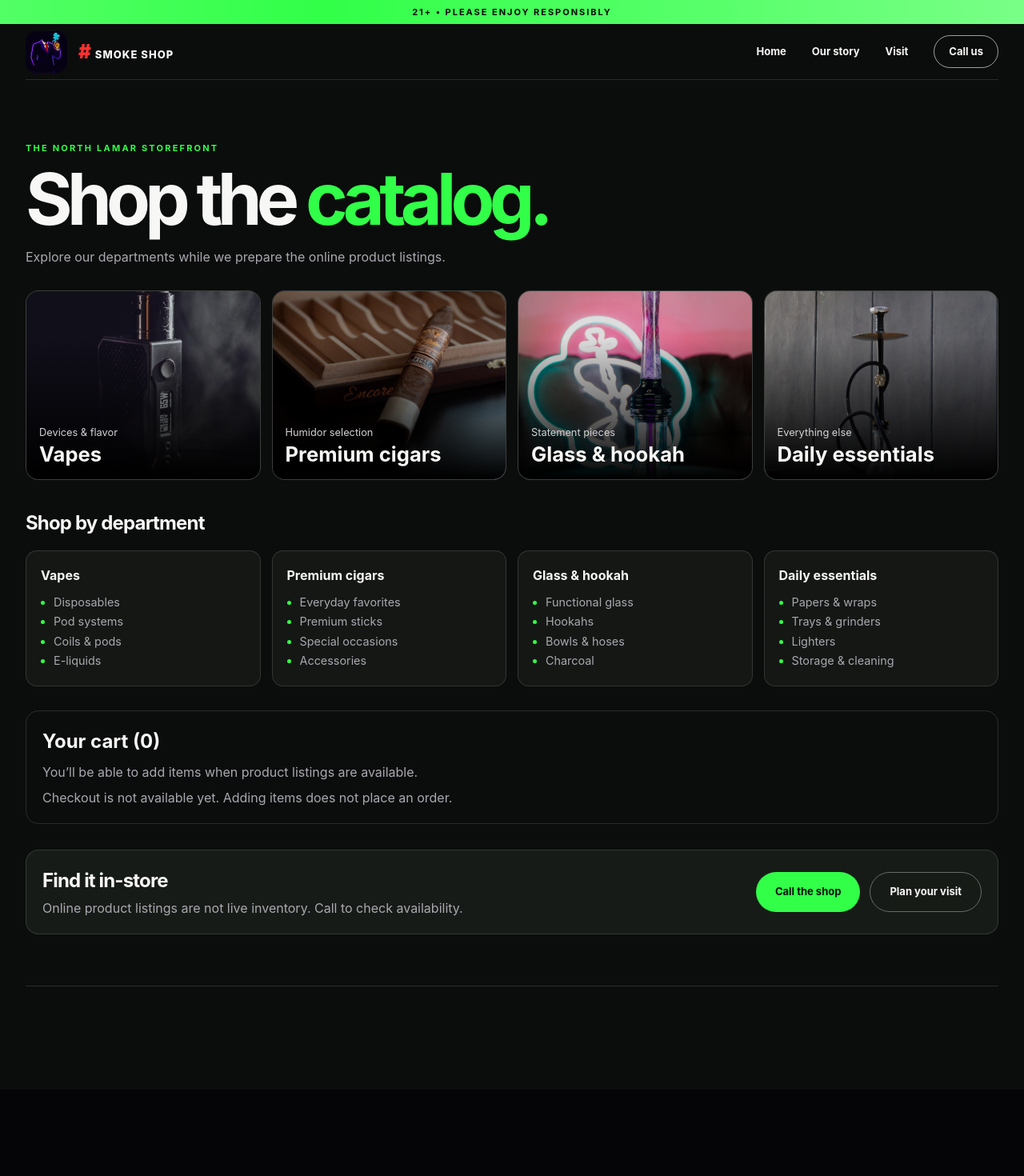
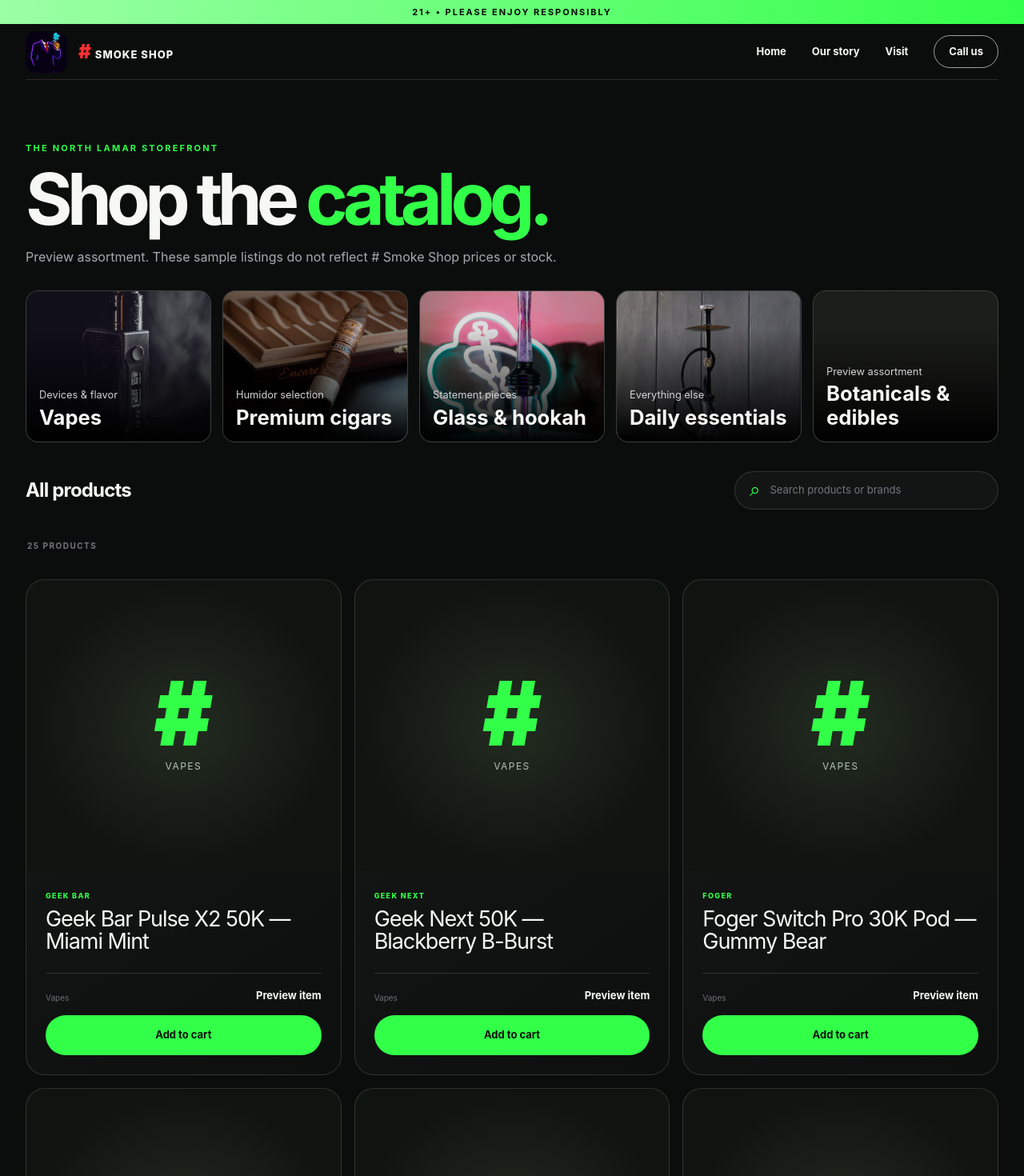
Before and after one commit to Nagasai125/Hash, a Next.js app: page /catalog in a window 1280 px wide. Shown: the top 1470 px of the page at 80% size. Before the commit the page ends 1409 px from the top, so only its background shows below. Built offline with nearby package versions, Linux system fonts and the light colour scheme.

Commit message:
Update Site source

```diff
--- a/app/catalog/CatalogExplorer.tsx
+++ b/app/catalog/CatalogExplorer.tsx
@@ -1,7 +1,7 @@
 "use client";
 
 import { useMemo, useState } from "react";
-import { catalogCategories, catalogProducts } from "./catalog-data";
+import { catalogCategories, catalogIsPreview, catalogProducts } from "./catalog-data";
 import { changeQuantity } from "./cart";
 
 const basePath = process.env.NEXT_PUBLIC_BASE_PATH ?? "";
@@ -37,14 +37,14 @@ export default function CatalogExplorer() {
       <div className="shop-intro">
         <p className="section-label">The North Lamar storefront</p>
         <h1 id="all-products-title">Shop the <span>catalog.</span></h1>
-        <p>{hasProducts ? "Browse products and build your cart. Online checkout isn’t open yet." : "Explore our departments while we prepare the online product listings."}</p>
+        <p>{catalogIsPreview ? "Preview assortment. These sample listings do not reflect # Smoke Shop prices or stock." : hasProducts ? "Browse products and build your cart. Online checkout isn’t open yet." : "Explore our departments while we prepare the online product listings."}</p>
       </div>
 
       <div className="shop-categories" role="group" aria-label="Browse by category">
         {catalogCategories.map((category) => (
           <button key={category.id} type="button" aria-pressed={activeCategory === category.id}
             onClick={() => setActiveCategory(activeCategory === category.id ? "all" : category.id)}>
-            <img src={`${basePath}${category.image}`} alt="" />
+            {category.image && <img src={`${basePath}${category.image}`} alt="" />}
             <span>{category.eyebrow}<strong>{category.name}</strong></span>
           </button>
         ))}
@@ -82,7 +82,7 @@ export default function CatalogExplorer() {
                   {product.image ? (
                     <img src={`${basePath}${product.image}`} alt={product.name} loading="lazy" />
                   ) : (
-                    <span aria-hidden="true">#</span>
+                    <div className="shop-product-placeholder" aria-hidden="true"><b>#</b><small>{category?.name}</small></div>
                   )}
                   {product.availability && <em>{product.availability}</em>}
                 </div>
@@ -92,7 +92,7 @@ export default function CatalogExplorer() {
                   {product.description && <span>{product.description}</span>}
                   <div>
                     <small>{category?.name}</small>
-                    <strong>{product.price ?? "Call for price"}</strong>
+                    <strong>{product.price ?? (catalogIsPreview ? "Preview item" : "Call for price")}</strong>
                   </div>
                   <button className="button button--primary shop-add" type="button" onClick={() => updateCart(product.id, 1)} aria-label={`Add ${product.name} to cart`}>Add to cart</button>
                 </div>
@@ -124,7 +124,7 @@ export default function CatalogExplorer() {
           <ul>
             {catalogProducts.filter(({ id }) => cart[id] > 0).map(({ id, name, price }) => (
               <li key={id}>
-                <span><strong>{name}</strong><small>{price ? `${price} each` : "Call for price"}</small></span>
+                <span><strong>{name}</strong><small>{price ? `${price} each` : catalogIsPreview ? "Preview item" : "Call for price"}</small></span>
                 <div className="shop-quantity">
                   <button type="button" aria-label={`Decrease quantity of ${name}`} onClick={() => updateCart(id, -1)}>−</button>
                   <span>{cart[id]}</span>
@@ -137,11 +137,11 @@ export default function CatalogExplorer() {
         )}
         <p>Checkout is not available yet. Adding items does not place an order.</p>
       </section>
-      <aside className="shop-visit">
+      {!catalogIsPreview && <aside className="shop-visit">
         <div><h2>Find it in-store</h2><p>Online product listings are not live inventory. Call to check availability.</p></div>
         <a className="button button--primary" href="tel:+15125687868">Call the shop</a>
         <a className="button button--glass" href={`${basePath}/#visit`}>Plan your visit</a>
-      </aside>
+      </aside>}
     </section>
   );
 }
--- a/app/catalog/catalog-data.ts
+++ b/app/catalog/catalog-data.ts
@@ -1,3 +1,5 @@
+import products from "./products.json";
+
 export type CatalogCategory = {
   id: string;
   name: string;
@@ -61,8 +63,17 @@ export const catalogCategories: CatalogCategory[] = [
     alt: "Hookah and accessories on a wooden table",
     includes: ["Papers & wraps", "Trays & grinders", "Lighters", "Storage & cleaning"],
   },
+  {
+    id: "botanicals",
+    name: "Botanicals & edibles",
+    eyebrow: "Preview assortment",
+    description: "Reference listings for botanicals and edibles.",
+    image: "",
+    alt: "",
+    includes: [],
+  },
 ];
 
-// Add supplied inventory here. The catalog UI automatically groups products by
-// category and supports brand, price, availability, image, and tag metadata.
-export const catalogProducts: CatalogProduct[] = [];
+// shortcut: local snapshot, replace with verified records from the Sheets export.
+export const catalogIsPreview = true;
+export const catalogProducts: CatalogProduct[] = products;
--- /dev/null
+++ b/app/catalog/products.json
@@ -0,0 +1,27 @@
+[
+  {"id":"geek-bar-pulse-x2-50k-miami-mint","name":"Geek Bar Pulse X2 50K — Miami Mint","categoryId":"vapes","brand":"Geek Bar"},
+  {"id":"geek-next-50k-blackberry-b-burst","name":"Geek Next 50K — Blackberry B-Burst","categoryId":"vapes","brand":"Geek Next"},
+  {"id":"foger-switch-pro-30k-pod-gummy-bear","name":"Foger Switch Pro 30K Pod — Gummy Bear","categoryId":"vapes","brand":"Foger"},
+  {"id":"geek-bar-refillable-60k-amazon-lemonade","name":"Geek Bar Refillable 60K — Amazon Lemonade","categoryId":"vapes","brand":"Geek Bar"},
+  {"id":"geek-bar-pulse-15k-sour-apple-b-burst","name":"Geek Bar Pulse 15K — Sour Apple B-Burst","categoryId":"vapes","brand":"Geek Bar"},
+  {"id":"al-fakher-250g-two-apple","name":"Al Fakher Shisha 250 g — Two Apple","categoryId":"glass-hookah","brand":"Al Fakher"},
+  {"id":"mazaya-shisha-250g-gum-with-mint","name":"Mazaya Shisha 250 g — Gum with Mint","categoryId":"glass-hookah","brand":"Mazaya"},
+  {"id":"starbuzz-hookah-m416","name":"Starbuzz Hookah M416","categoryId":"glass-hookah","brand":"Starbuzz"},
+  {"id":"aleaf-6-looking-glass-al2095-blue","name":"Aleaf 6″ Looking Glass AL2095 — Blue","categoryId":"glass-hookah","brand":"Aleaf"},
+  {"id":"aleaf-waterpipe-11-double-tier-tree-perc-al2113-green","name":"Aleaf 11″ Double Tier Tree Perc AL2113 — Green","categoryId":"glass-hookah","brand":"Aleaf"},
+  {"id":"aleaf-waterpipe-recycler-al2088-gr-green","name":"Aleaf 8″ Recycler AL2088-GR — Green","categoryId":"glass-hookah","brand":"Aleaf"},
+  {"id":"heavy-beaker-bong-9mm","name":"Heavy Beaker Bong — 9 mm","categoryId":"glass-hookah"},
+  {"id":"matrix-perc-bubbler-10","name":"Matrix Perc Bubbler — 10″","categoryId":"glass-hookah"},
+  {"id":"al-mawarde-coals","name":"Al Mawarde Coals","categoryId":"daily-essentials","brand":"Al Mawarde"},
+  {"id":"zaeem-charcoal-1-kg","name":"Zaeem Charcoal — 1 kg","categoryId":"daily-essentials","brand":"Zaeem"},
+  {"id":"7-seas-kratom-350mg-12ct-jar-strawberry","name":"7 Seas Kratom 350 mg, 12 ct — Strawberry","categoryId":"botanicals","brand":"7 Seas"},
+  {"id":"camino-gummies-10ct-5mg-wild-berry","name":"Camino Gummies 5 mg, 10 ct — Wild Berry","categoryId":"botanicals","brand":"Camino"},
+  {"id":"dope-pros-7g-formula-one","name":"Dope Pros 7 g — Formula One","categoryId":"botanicals","brand":"Dope Pros"},
+  {"id":"dope-pros-exotic-flower-e85","name":"Dope Pros Exotic Flower — E85","categoryId":"botanicals","brand":"Dope Pros"},
+  {"id":"half-bakd-sumo-gold-d9-15mg-25ct-grape-jelly","name":"Half Bakd Sumo Gold D9 15 mg, 25 ct — Grape Jelly","categoryId":"botanicals","brand":"Half Bakd"},
+  {"id":"happy-daze-botanical-3ct-125mg-mango","name":"Happy Daze Botanical 125 mg, 3 ct — Mango","categoryId":"botanicals","brand":"Happy Daze"},
+  {"id":"homiez-botanical-10ct-jar-lemon-drop","name":"Homiez Botanical 10 ct — Lemon Drop","categoryId":"botanicals","brand":"Homiez"},
+  {"id":"rize-gummies-mango","name":"Rize Gummies — Mango","categoryId":"botanicals","brand":"Rize"},
+  {"id":"script-paradise-blend-100mg-4ct-wavy-watermelon","name":"Script Paradise Blend 100 mg, 4 ct — Wavy Watermelon","categoryId":"botanicals","brand":"Script"},
+  {"id":"straight-heat-extract-tabs-3ct-200mg-pink-lemonade","name":"Straight Heat Extract Tabs 200 mg, 3 ct — Pink Lemonade","categoryId":"botanicals","brand":"Straight Heat"}
+]
--- a/app/catalog/storefront.css
+++ b/app/catalog/storefront.css
@@ -33,6 +33,10 @@
 .shop-visit > div { flex: 1 1 300px; }
 .shop-visit p { color: var(--muted); margin: 4px 0 0; }
 .shop-add { margin-top: 14px; width: 100%; cursor: pointer; }
+.shop-categories { grid-template-columns: repeat(5, minmax(0, 1fr)); }
+.shop-product-placeholder { width: 100%; height: 100%; display: grid; place-content: center; text-align: center; gap: 12px; background: radial-gradient(ellipse at center, #232c21, #101410 68%); }
+.shop-product-placeholder b { color: var(--green); font-size: clamp(4rem, 10vw, 7rem); font-weight: 900; line-height: .8; }
+.shop-product-placeholder small { color: #b6c2b5; font-size: .75rem; letter-spacing: .12em; text-transform: uppercase; }
 .shop-cart { margin-top: 30px; border: 1px solid var(--line); border-radius: 16px; padding: 20px; }
 .shop-cart h2 { font-size: 1.5rem; font-weight: 700; }
 .shop-cart p { margin-top: 8px; color: var(--muted); }
```
